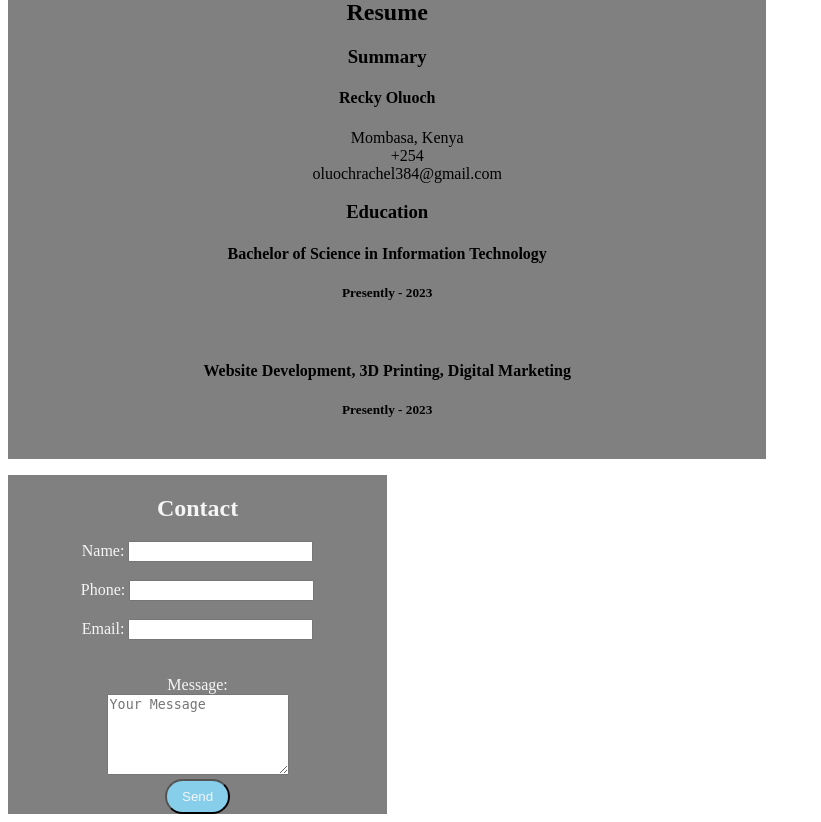
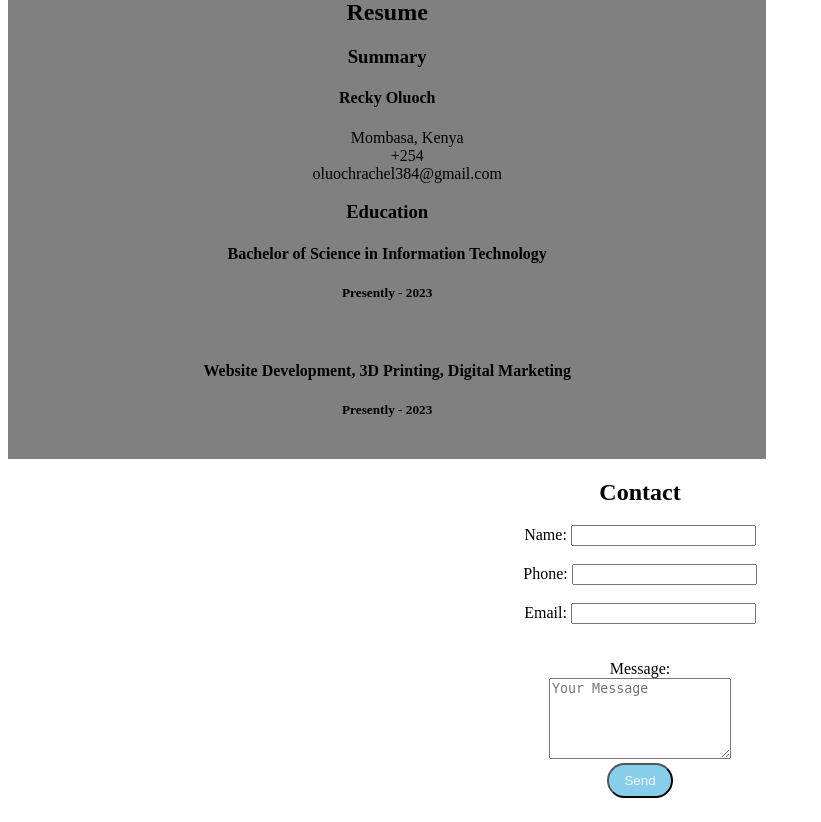
Before and after one commit to Reckie02/O_Rachel.github.io, a PHP site: page / in a window 1280 px wide. Shown: the part 2521-3343 px from the top of the page, without its empty margins (0-821 px from the left). After the commit the page ends 3319 px from the top, so only its background shows below. Run offline with PHP 8.4, Linux system fonts and the light colour scheme.

Commit message:
Update style.css

```diff
--- a/style.css
+++ b/style.css
@@ -140,21 +140,23 @@ color: black;
  }
 
 /* resume */
-.resume{
+.resume {
 	width:60%;
-	background-color:gray;
+	background-color: gray;
 }
- .contact{
+
+/* contact */
+/*  .contact{
 	 justify-content:center;
  	flex-wrap: wrap;
  	background: gray;
  	text-align: center;
  	color: whitesmoke;
- 	width: 30%;
+ 	width: 50%;
  	display: flex;
  	align-items: center;
  }
-
+ */
 
 
 /*Mobile device*/
```
